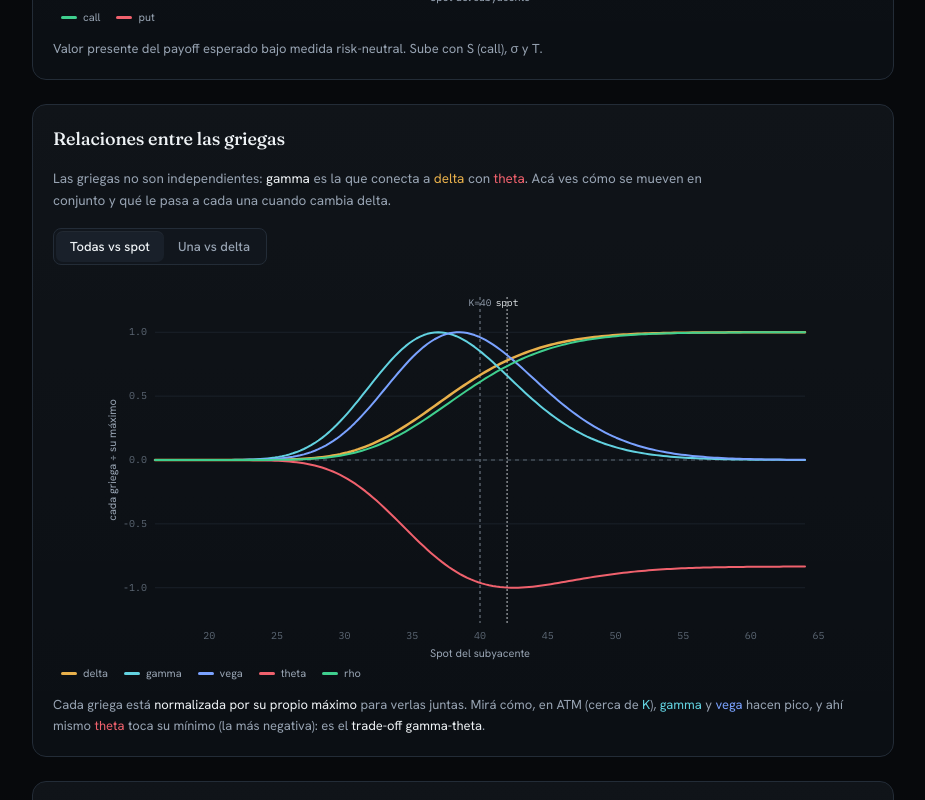
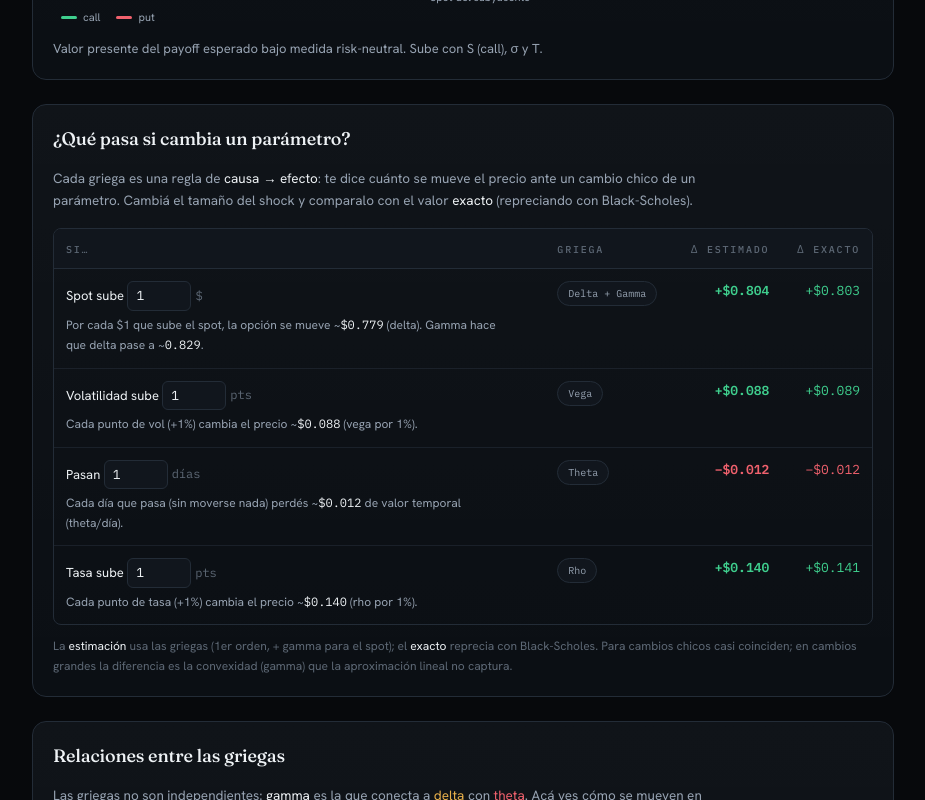
Before and after one commit to maufainversion-hash/option-lab-v2, a Next.js app in the folder web/: page /pricing in a window 1280 px wide. Shown: the part 1040-1840 px from the top of the page, without its empty margins (354-1279 px from the left). Built offline with nearby package versions, Linux system fonts and the light colour scheme.

Commit message:
feat(pricing): 'what if a parameter changes' cause-effect panel (greek estimate vs exact reprice)

```diff
--- a/web/src/app/pricing/page.tsx
+++ b/web/src/app/pricing/page.tsx
@@ -9,6 +9,7 @@ import { Formula } from "@/components/ui/Formula";
 import { LineChart, type Series } from "@/components/charts/LineChart";
 import { GreekSurface } from "@/components/three/GreekSurface";
 import { GreekRelations } from "@/components/GreekRelations";
+import { GreekEffects } from "@/components/GreekEffects";
 import {
   bsPriceBoth, allGreeks, greekByName, timeValue, intrinsic, linspace,
   type GreekName, type OptionType,
@@ -158,6 +159,10 @@ export default function PricingLab() {
           <p className="mt-3 text-[13px] leading-relaxed text-muted">{METRIC_NOTE[metric]}</p>
         </Panel>
 
+        <Panel title="¿Qué pasa si cambia un parámetro?">
+          <GreekEffects S={S} K={K} T={T} r={r} sigma={sigma} q={q} optionType={type} price={price} g={g} />
+        </Panel>
+
         <Panel title="Relaciones entre las griegas">
           <p className="mb-4 max-w-2xl text-[13.5px] leading-relaxed text-muted">
             Las griegas no son independientes: <span className="text-text">gamma</span> es la que conecta a{" "}
--- /dev/null
+++ b/web/src/components/GreekEffects.tsx
@@ -0,0 +1,123 @@
+"use client";
+
+import { useState } from "react";
+import { bsPrice, type Greeks, type OptionType } from "@/lib/quant";
+
+interface Props {
+  S: number; K: number; T: number; r: number; sigma: number; q: number;
+  optionType: OptionType; price: number; g: Greeks;
+}
+
+function NumInput({ value, onChange, step = 1, suffix }: { value: number; onChange: (v: number) => void; step?: number; suffix?: string }) {
+  return (
+    <span className="inline-flex items-center gap-1">
+      <input
+        type="number"
+        value={value}
+        step={step}
+        onChange={(e) => onChange(parseFloat(e.target.value) || 0)}
+        className="readout w-16 rounded-md border border-line bg-ink-2 px-2 py-1 text-[13px] text-text outline-none focus:border-brass/50"
+      />
+      {suffix && <span className="readout text-[12px] text-dim">{suffix}</span>}
+    </span>
+  );
+}
+
+const money = (v: number) => `${v >= 0 ? "+" : "−"}$${Math.abs(v).toFixed(3)}`;
+const tone = (v: number) => (Math.abs(v) < 1e-9 ? "text-muted" : v > 0 ? "text-gain" : "text-loss");
+
+export function GreekEffects({ S, K, T, r, sigma, q, optionType, price, g }: Props) {
+  const [dS, setDS] = useState(1);
+  const [dVol, setDVol] = useState(1); // puntos de vol (1 = 1%)
+  const [dDays, setDDays] = useState(1);
+  const [dR, setDR] = useState(1); // puntos de tasa (1 = 1%)
+
+  const thetaDay = g.theta / 365;
+
+  // Spot: 1er orden (delta) + 2do orden (gamma)
+  const estS = g.delta * dS + 0.5 * g.gamma * dS * dS;
+  const exactS = bsPrice(S + dS, K, T, r, sigma, q, optionType) - price;
+  const newDelta = g.delta + g.gamma * dS;
+
+  // Volatilidad
+  const dSig = dVol / 100;
+  const estV = g.vega * dSig;
+  const exactV = bsPrice(S, K, T, r, sigma + dSig, q, optionType) - price;
+
+  // Tiempo (pasan dDays)
+  const dT = dDays / 365;
+  const estT = thetaDay * dDays;
+  const exactT = bsPrice(S, K, Math.max(T - dT, 1e-6), r, sigma, q, optionType) - price;
+
+  // Tasa
+  const dRate = dR / 100;
+  const estR = g.rho * dRate;
+  const exactR = bsPrice(S, K, T, r + dRate, sigma, q, optionType) - price;
+
+  const rows = [
+    {
+      change: <>Spot sube <NumInput value={dS} onChange={setDS} step={0.5} suffix="$" /></>,
+      driver: "Delta + Gamma",
+      read: <>Por cada $1 que sube el spot, la opción se mueve ~<span className="readout text-text">${g.delta.toFixed(3)}</span> (delta). Gamma hace que delta pase a ~<span className="readout text-text">{newDelta.toFixed(3)}</span>.</>,
+      est: estS, exact: exactS,
+    },
+    {
+      change: <>Volatilidad sube <NumInput value={dVol} onChange={setDVol} suffix="pts" /></>,
+      driver: "Vega",
+      read: <>Cada punto de vol (+1%) cambia el precio ~<span className="readout text-text">${(g.vega / 100).toFixed(3)}</span> (vega por 1%).</>,
+      est: estV, exact: exactV,
+    },
+    {
+      change: <>Pasan <NumInput value={dDays} onChange={setDDays} suffix="días" /></>,
+      driver: "Theta",
+      read: <>Cada día que pasa (sin moverse nada) {thetaDay >= 0 ? "ganás" : "perdés"} ~<span className="readout text-text">${Math.abs(thetaDay).toFixed(3)}</span> de valor temporal (theta/día).</>,
+      est: estT, exact: exactT,
+    },
+    {
+      change: <>Tasa sube <NumInput value={dR} onChange={setDR} suffix="pts" /></>,
+      driver: "Rho",
+      read: <>Cada punto de tasa (+1%) cambia el precio ~<span className="readout text-text">${(g.rho / 100).toFixed(3)}</span> (rho por 1%).</>,
+      est: estR, exact: exactR,
+    },
+  ];
+
+  return (
+    <div>
+      <p className="mb-4 max-w-2xl text-[13.5px] leading-relaxed text-muted">
+        Cada griega es una regla de <span className="text-text">causa → efecto</span>: te dice cuánto se mueve el precio
+        ante un cambio chico de un parámetro. Cambiá el tamaño del shock y comparalo con el valor{" "}
+        <span className="text-text">exacto</span> (repreciando con Black-Scholes).
+      </p>
+      <div className="overflow-x-auto rounded-lg border border-line">
+        <table className="w-full min-w-[640px] text-left text-[13px]">
+          <thead>
+            <tr className="border-b border-line bg-ink-2 text-dim">
+              <th className="px-3 py-2.5"><span className="eyebrow text-[10px]">Si…</span></th>
+              <th className="px-3 py-2.5"><span className="eyebrow text-[10px]">Griega</span></th>
+              <th className="px-3 py-2.5 text-right"><span className="eyebrow text-[10px]">Δ estimado</span></th>
+              <th className="px-3 py-2.5 text-right"><span className="eyebrow text-[10px]">Δ exacto</span></th>
+            </tr>
+          </thead>
+          <tbody>
+            {rows.map((row, i) => (
+              <tr key={i} className="border-b border-line/60 align-top last:border-0">
+                <td className="px-3 py-3">
+                  <div className="mb-1 text-text">{row.change}</div>
+                  <div className="max-w-md text-[12px] leading-relaxed text-muted">{row.read}</div>
+                </td>
+                <td className="px-3 py-3"><span className="chip text-[10px]">{row.driver}</span></td>
+                <td className={`readout px-3 py-3 text-right font-semibold ${tone(row.est)}`}>{money(row.est)}</td>
+                <td className={`readout px-3 py-3 text-right ${tone(row.exact)}`}>{money(row.exact)}</td>
+              </tr>
+            ))}
+          </tbody>
+        </table>
+      </div>
+      <p className="mt-3 text-[12px] leading-relaxed text-dim">
+        La <span className="text-text">estimación</span> usa las griegas (1er orden, + gamma para el spot); el{" "}
+        <span className="text-text">exacto</span> reprecia con Black-Scholes. Para cambios chicos casi coinciden; en
+        cambios grandes la diferencia es la convexidad (gamma) que la aproximación lineal no captura.
+      </p>
+    </div>
+  );
+}
```
